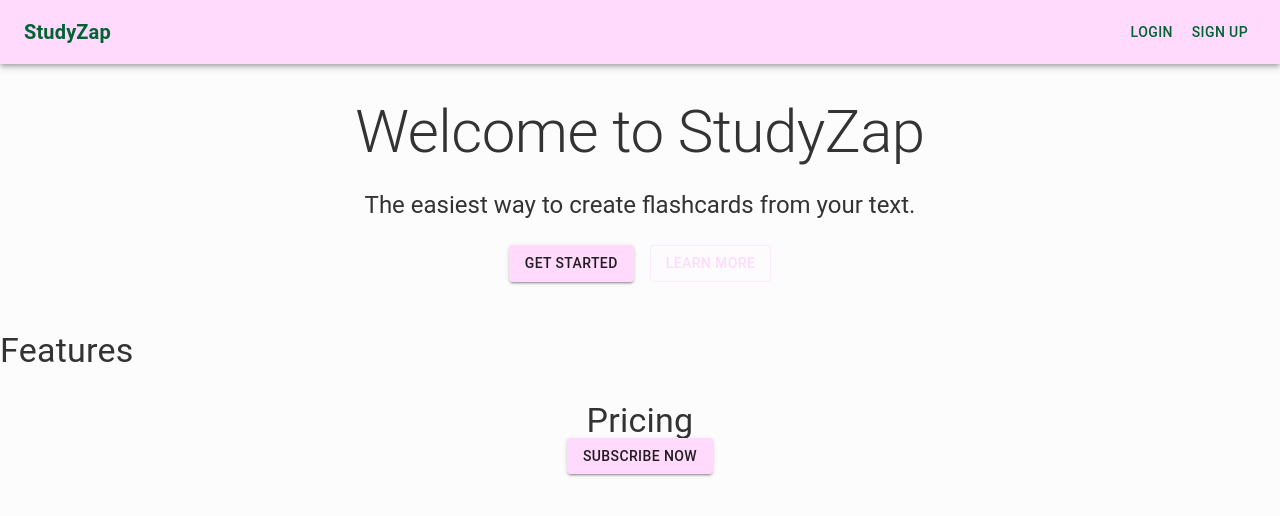
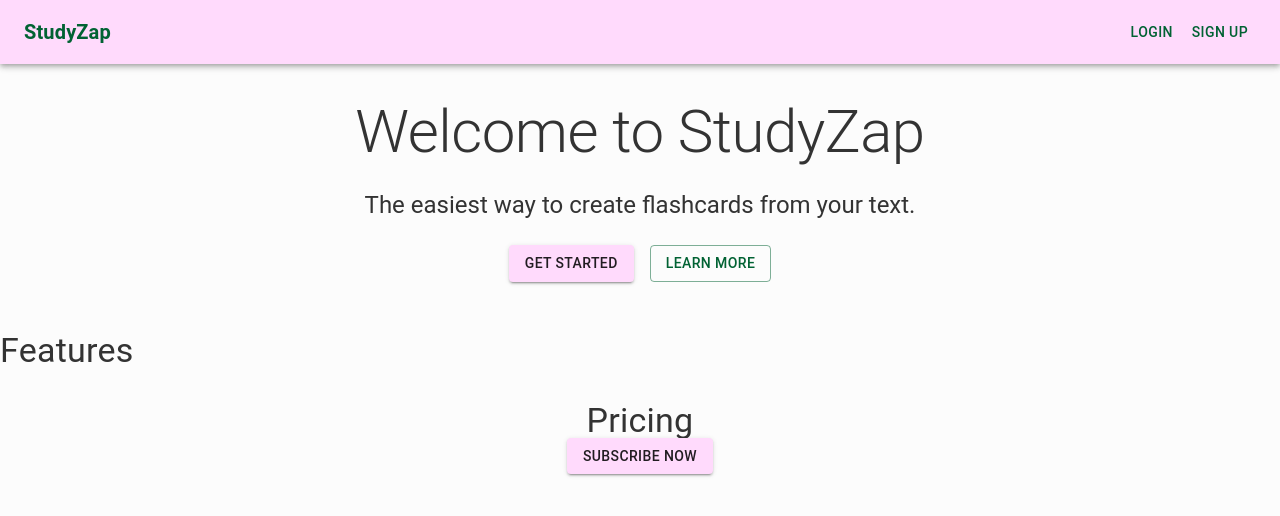
Before and after one commit to jahnltib/studyzap.me, a Next.js app: page / in a window 1280 px wide. Shown: the top 516 px of the page. Built offline with nearby package versions, Linux system fonts and the light colour scheme; no server answers.

Commit message:
changed home page button" "

```diff
--- a/app/page.js
+++ b/app/page.js
@@ -46,7 +46,7 @@ const Home = () => {
         <Button variant="contained" color="primary" sx={{ mt: 2, mr: 2 }} href="/generate">
           Get Started
         </Button>
-        <Button variant="outlined" color="primary" sx={{ mt: 2 }}>
+        <Button variant="outlined" color="secondary" sx={{ mt: 2 }}>
           Learn More
         </Button>
       </Box>
```
Also changed, not shown: app/flashcard/page.js (+3 -4 lines).
